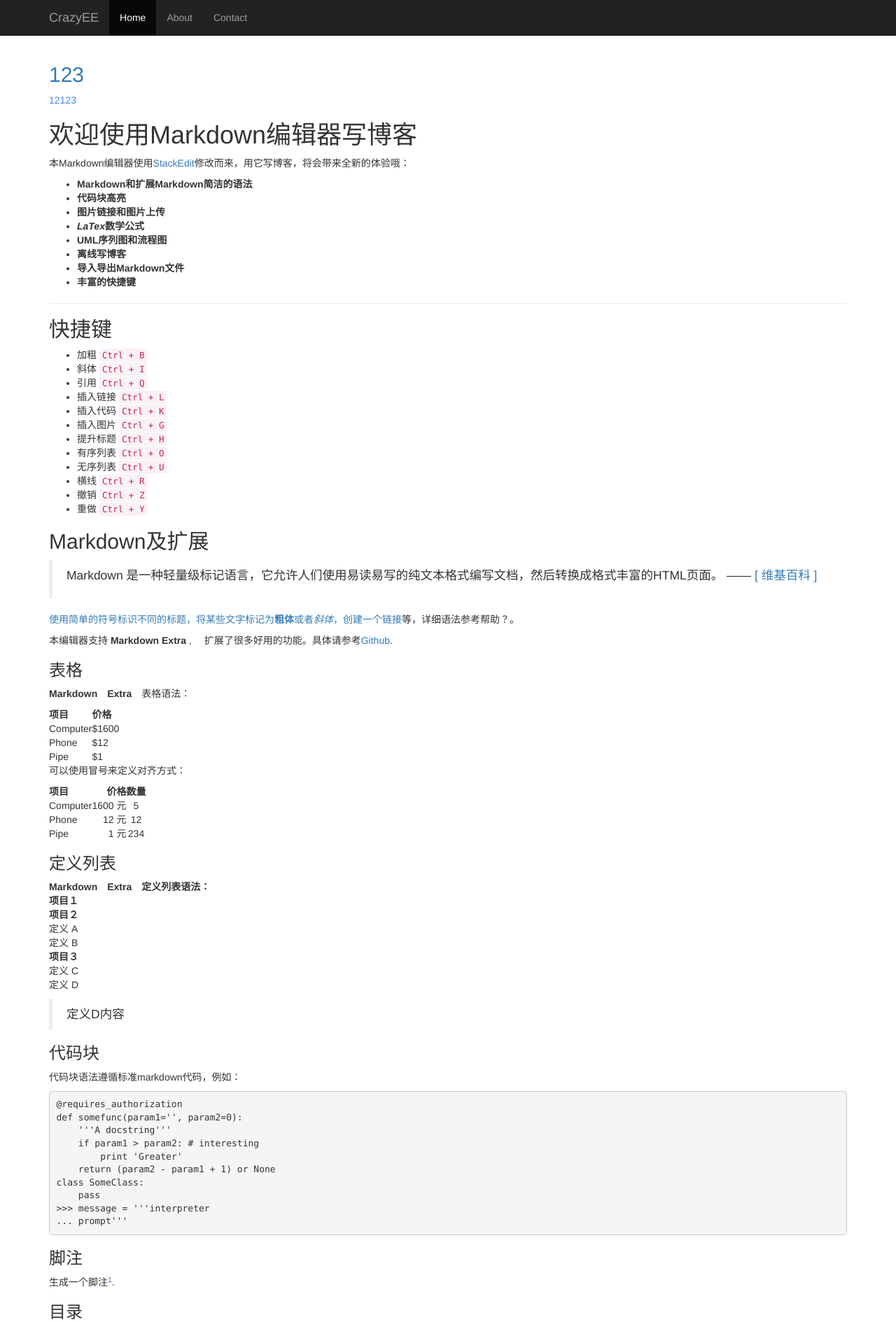
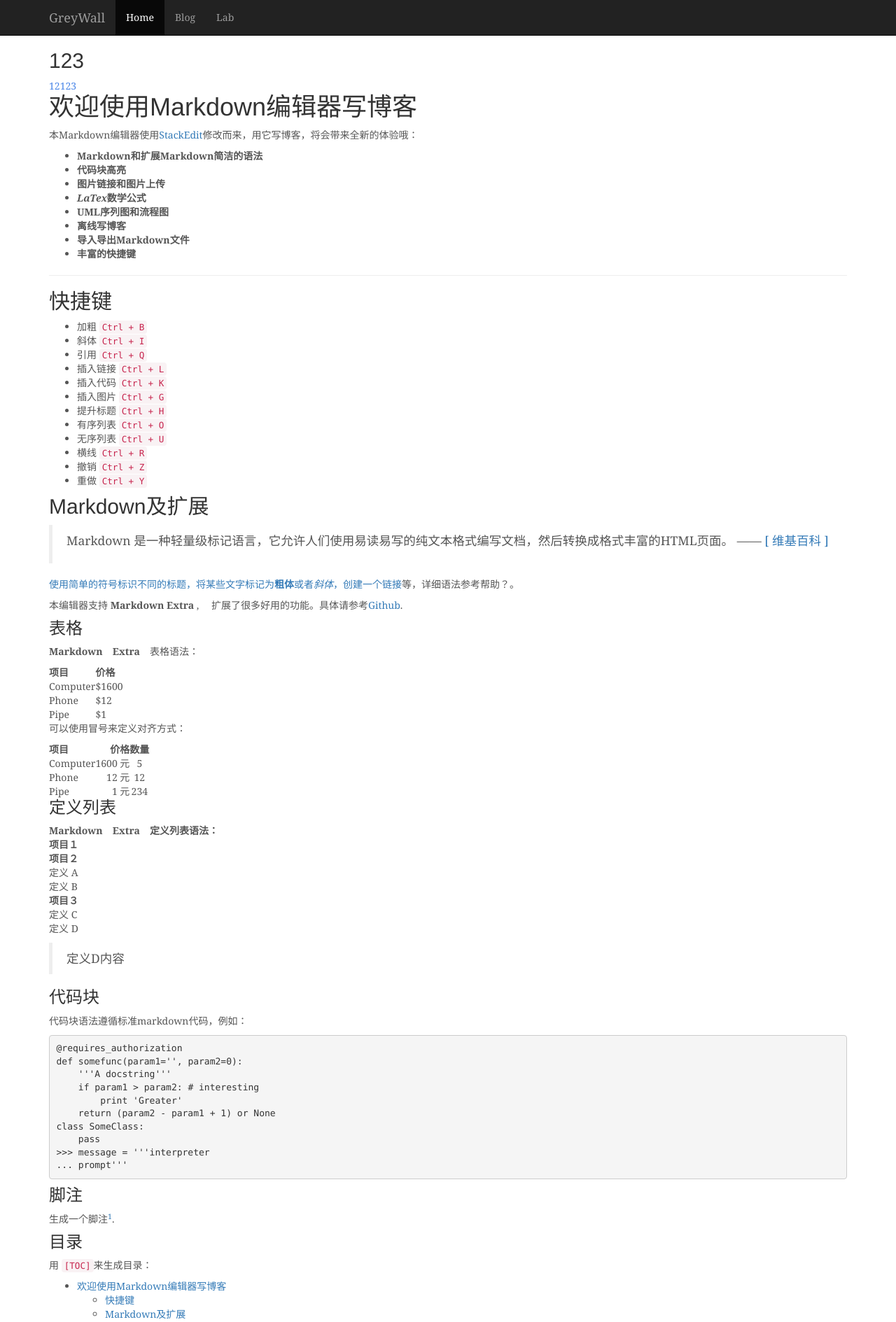
Before and after one commit to OldQiang/gw, a Django app: a page that uses site_/blog/templates/base.html in a window 1280 px wide. Shown: the top 1889 px of the page at 70% size. Run offline with Django 3.2, Linux system fonts and the light colour scheme; data comes from the database, SQL or seed files in the repository; data that the repository does not hold is empty; some libraries are stand-ins or nearby versions.

Commit message:
添加footer 自定义css

```diff
--- a/site_/blog/templates/base.html
+++ b/site_/blog/templates/base.html
@@ -11,8 +11,9 @@
     <title>{% block title %}GreyWall{% endblock %}</title>
     <!-- Bootstrap core CSS -->
     <link href="https://cdn.bootcss.com/bootstrap/3.3.7/css/bootstrap.min.css" rel="stylesheet">
+
     <!-- Custom styles for this template -->
-    <link href="starter-template.css" rel="stylesheet">
+    <link href="{% static 'css/blog.css' %}" rel="stylesheet">
 
     {% block head %}
     <link rel="shortcut icon" href="{%static "images/greywall2.png"  %}" />
@@ -21,9 +22,13 @@
 
 <body>
 
+    <script src="https://cdn.bootcss.com/jquery/1.12.4/jquery.min.js"></script>
+    <script src="https://cdn.bootcss.com/bootstrap/3.3.7/js/bootstrap.min.js"></script>
+
     {% block navbar %}
     <nav class="navbar navbar-inverse navbar-fixed-top">
         <div class="container">
+
             <div class="navbar-header">
                 <button type="button" class="navbar-toggle collapsed" data-toggle="collapse" data-target="#navbar" aria-expanded="false" aria-controls="navbar">
                     <span class="sr-only">Toggle navigation</span>
@@ -31,32 +36,37 @@
                     <span class="icon-bar"></span>
                     <span class="icon-bar"></span>
                 </button>
-                <a class="navbar-brand" href="#">CrazyEE</a>
+                <a class="navbar-brand" href="#">GreyWall</a>
             </div>
+
             <div id="navbar" class="collapse navbar-collapse">
                 <ul class="nav navbar-nav">
                     <li class="active">
                         <a href="#">Home</a>
                     </li>
                     <li>
-                        <a href="#about">About</a>
+                        <a href="blog">Blog</a>
                     </li>
                     <li>
-                        <a href="#contact">Contact</a>
+                        <a href="test">Lab</a>
                     </li>
-
                 </ul>
-            </div><!--/.nav-collapse -->
+            </div>
 
         </div>
     </nav>
     {% endblock %}
 
-    <script src="https://cdn.bootcss.com/jquery/1.12.4/jquery.min.js"></script>
-    <script src="https://cdn.bootcss.com/bootstrap/3.3.7/js/bootstrap.min.js"></script>
 
     {% block page_content %}
     {% endblock %}
 
+    <footer class="blog-footer">
+        <p>GreyWall®</p>
+        <p>
+          <a href="#">Back to top</a>
+        </p>
+    </footer>
+
 </body>
 </html>
--- a/site_/blog/templates/index.html
+++ b/site_/blog/templates/index.html
@@ -14,7 +14,7 @@
 
     <div class="carousel-inner" role="listbox">
         <div class="active item">
-            <img src="{%static "images/plane.jpg"%}" class="img-responsive center-block" alt="四轴">
+            <img src="{%static "images/robot.jpg"%}" class="img-responsive center-block" alt="四轴">
             <div class="carousel-caption">
             </div>
         </div>
--- a/site_/blog/urls.py
+++ b/site_/blog/urls.py
@@ -5,6 +5,7 @@ urlpatterns = [
  #   url(r'^$',views.index,name='index'),
     url(r'^upload$',views.upload,name='upload'),
     url(r'^upload_file$', upload_file.upload_file ),
-    url(r'^$', views.blog_index),
+    url(r'^$', views.blog_index,name = 'blog_index'),
+    url(r'^test$', views.test),
     url(r'^detail/(\d+)/$',views.blog_details ,name='blog_get_detail'),
 ]
--- a/site_/blog/views.py
+++ b/site_/blog/views.py
@@ -12,6 +12,9 @@ def index(request):
 
 def upload(request):
     return render(request,'upload.html')
+
+def test(request):
+    return render(request,'test.html')
 
 def blog_index(request):
     blog_list = Article.objects.all() # 获取所有数据
--- a/site_/site_/urls.py
+++ b/site_/site_/urls.py
@@ -23,6 +23,5 @@ from django.views.generic.base import RedirectView
 urlpatterns = [
    url(r'^admin/', admin.site.urls),
    url(r'^blog/', include('blog.urls')),
-   url(r'^test/', data_base_test),
    url(r'^favicon\.ico$', RedirectView.as_view(url='/static/images/favicon.ico')),
 ]
--- /dev/null
+++ b/site_/static/css/blog.css
@@ -0,0 +1,35 @@
+/*
+ * Globals
+ */
+
+body {
+  font-family: Georgia, "Times New Roman", Times, serif;
+  color: #555;
+}
+
+h1, .h1,
+h2, .h2,
+h3, .h3,
+h4, .h4,
+h5, .h5,
+h6, .h6 {
+  margin-top: 0;
+  font-family: "Helvetica Neue", Helvetica, Arial, sans-serif;
+  font-weight: normal;
+  color: #333;
+}
+
+/*
+ * Footer
+ */
+
+.blog-footer {
+  padding: 40px 0;
+  color: #999;
+  text-align: center;
+  background-color: #3f3b3b;
+  border-top: 1px solid #e5e5e5;
+}
+.blog-footer p:last-child {
+  margin-bottom: 0;
+}
```
